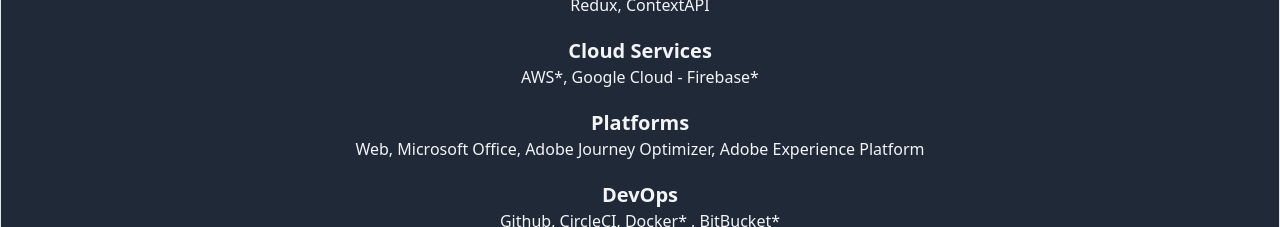
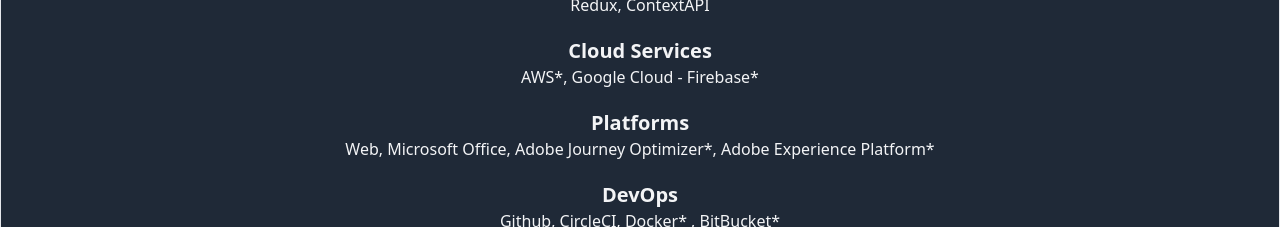
Before and after one commit to jonteal/jt-portfolio-2024, a React (Vite) app: page /resume in a window 1280 px wide. Shown: the part 1300-1527 px from the top of the page. Built offline with nearby package versions, Linux system fonts and the light colour scheme.

Commit message:
added limited experience notation to adobe experience

```diff
--- a/src/components/ResumeComponent.tsx
+++ b/src/components/ResumeComponent.tsx
@@ -83,7 +83,7 @@
     id: 9,
     skillName: "Platforms",
     skills:
-      "Web, Microsoft Office, Adobe Journey Optimizer, Adobe Experience Platform",
+      "Web, Microsoft Office, Adobe Journey Optimizer*, Adobe Experience Platform*",
   },
   {
     id: 10,
```
